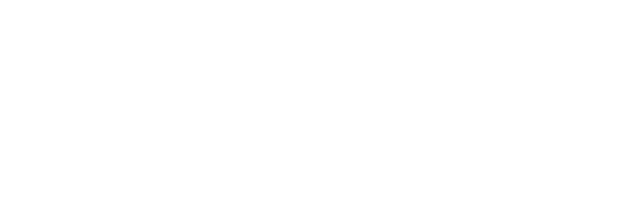
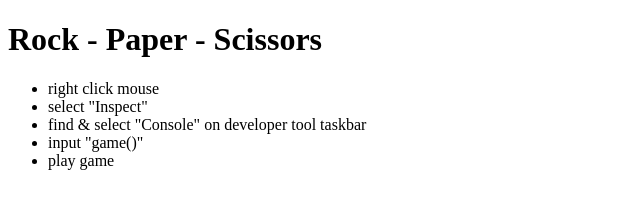
Before and after one commit to thejonesbrian/paper-rocks-scissors, a plain HTML site: page index.html in a window 1280 px wide. Shown: the whole page, without its empty margins (0-640 px from the left). Drawn offline with Linux system fonts and the light colour scheme.

Commit message:
added h1 and instructions to html

```diff
--- a/index.html
+++ b/index.html
@@ -9,6 +9,14 @@
 </head>
 
 <body>
+    <h1>Rock - Paper - Scissors</h1>
+    <ul>
+        <li>right click mouse</li>
+        <li>select "Inspect"</li>
+        <li>find & select "Console" on developer tool taskbar</li>
+        <li>input "game()"</li>
+        <li>play game</li>
+    </ul>
     <script src="app.js"></script>
 </body>
 
```
